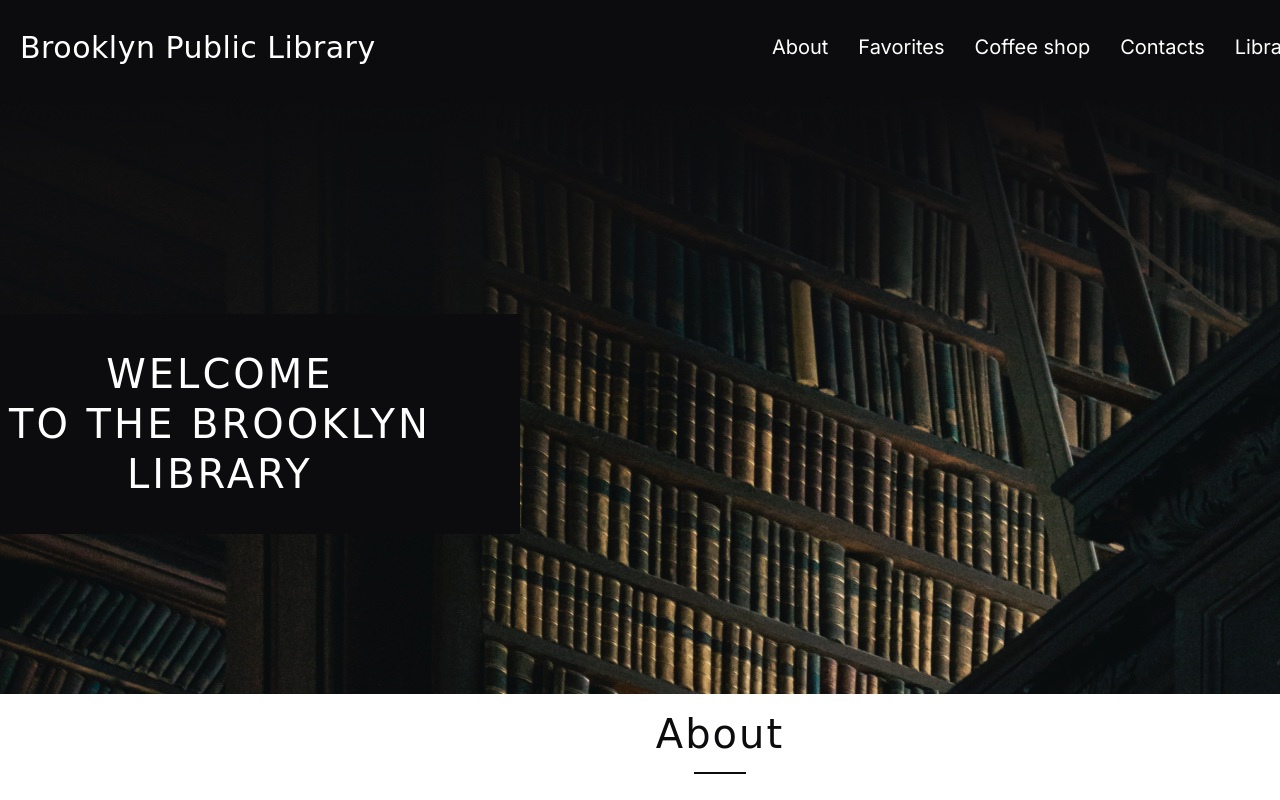
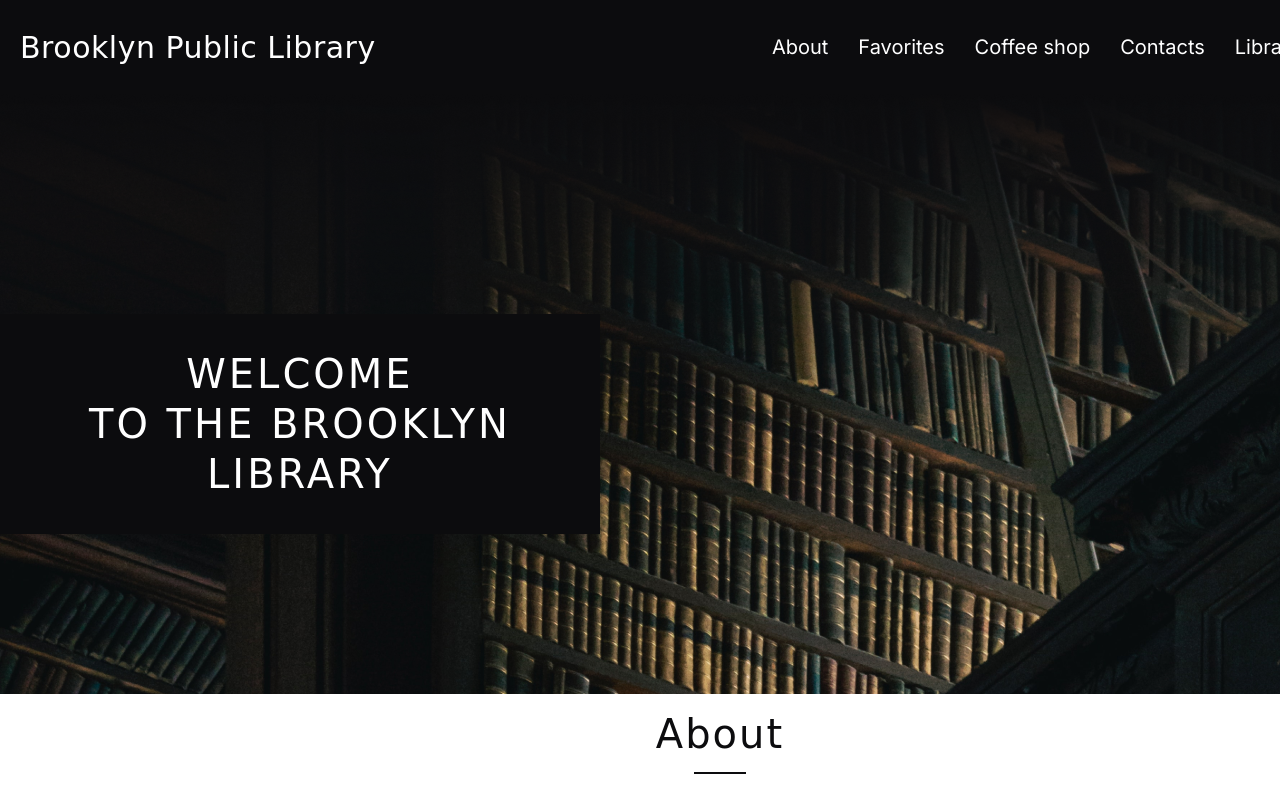
Before and after one commit to EugeniiSh/RsSchool-S0-, a plain HTML site: page library/index.html in a window 1280 px wide. Shown: the top 800 px of the page. Drawn offline with Linux system fonts and the light colour scheme; a web font is replaced by a local one.

Commit message:
fix: return changes

```diff
--- a/library/css/style.css
+++ b/library/css/style.css
@@ -91,10 +91,10 @@ h2::before
 
 /* Секция heading ////////////////////////////*/
 
-header
+/* header
 {
     background-color: var(--black-bgc);
-}
+} */
 
 .heading
 {
@@ -175,7 +175,8 @@ header
     display: flex;
     align-items: center;
     justify-content: center;
-    width: 100%;
+    /* width: 100%; */
+    width: 1440px;
     min-height: 600px;
     color: var(--white-color);
     background-image: url(../assets/img/big/welcome-background.png);
@@ -817,10 +818,10 @@ header
 
 /* Секция footer-library ////////////////////////////*/
 
-footer
+/* footer
 {
     background-color: var(--black-bgc);
-}
+} */
 
 .footer-library
 {
```
